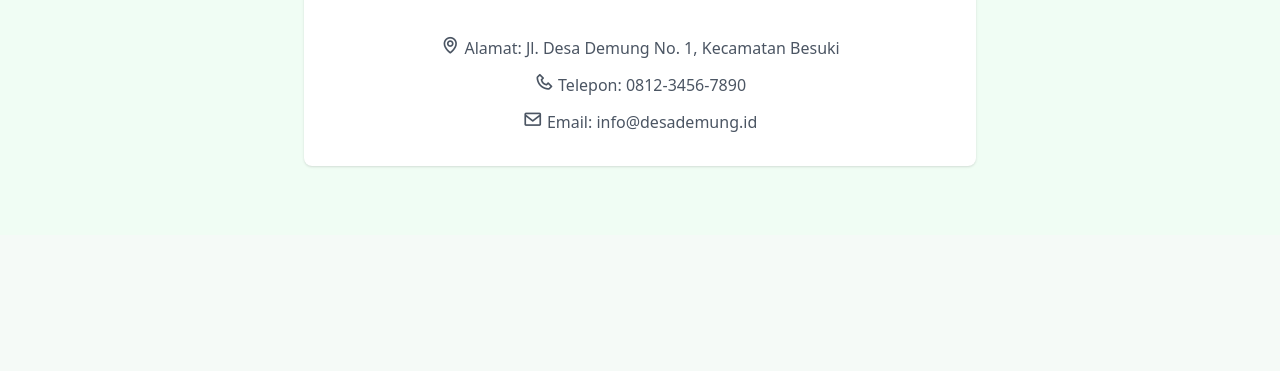
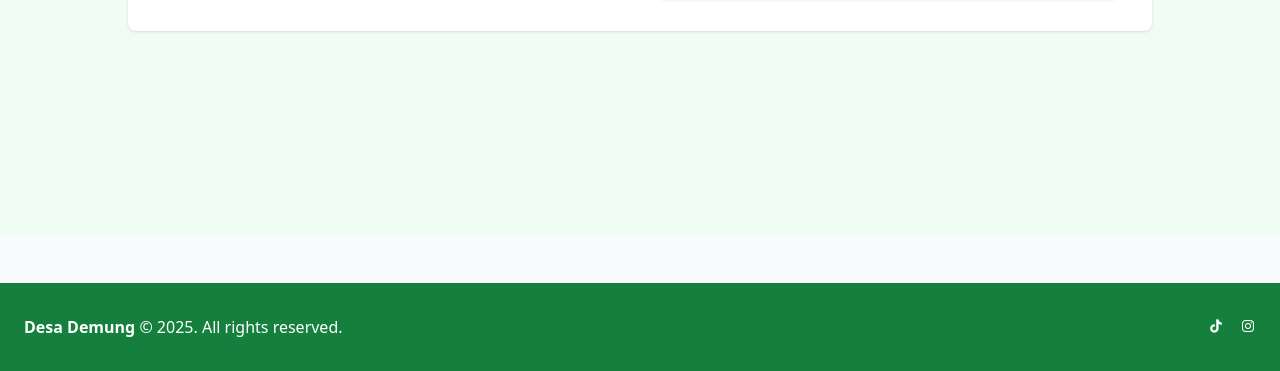
Before and after one commit to reyyyyyy18/kkn-desademung, a PHP site: page /kontak.php in a window 1280 px wide. Shown: the part 645-1016 px from the top of the page. Before the commit the page ends 813 px from the top, so only its background shows below. Run offline with PHP 8.4, Linux system fonts and the light colour scheme; some libraries are stand-ins or nearby versions.

Commit message:
menambah footer,favicon disetiap halaman dan maps di kontak

```diff
--- a/index.php
+++ b/index.php
@@ -13,6 +13,7 @@
     <!-- Flowbite CDN -->
     <link rel="stylesheet" href="https://cdnjs.cloudflare.com/ajax/libs/flowbite/2.2.1/flowbite.min.css" />
     <script src="https://cdnjs.cloudflare.com/ajax/libs/flowbite/2.2.1/flowbite.min.js"></script>
+    <link rel="shortcut icon" href="logo.svg" type="image/x-icon">
 </head>
 
 <body class="bg-gray-50">
--- a/kontak.php
+++ b/kontak.php
@@ -9,6 +9,7 @@
     <script src="https://cdn.tailwindcss.com"></script>
     <link rel="stylesheet" href="https://cdnjs.cloudflare.com/ajax/libs/flowbite/2.2.1/flowbite.min.css" />
     <script src="https://cdnjs.cloudflare.com/ajax/libs/flowbite/2.2.1/flowbite.min.js"></script>
+    <link rel="shortcut icon" href="logo.svg" type="image/x-icon">
 </head>
 
 <body class="bg-gray-50">
@@ -50,9 +51,11 @@
     </header>
 
     <section class="py-16 bg-green-50 min-h-screen">
-        <div class="container mx-auto px-6">
-            <h1 class="text-3xl font-bold text-green-700 mb-8 text-center">Kontak Desa Demung</h1>
-            <div class="max-w-2xl mx-auto bg-white rounded-lg shadow p-8">
+    <div class="container mx-auto px-6">
+        <h1 class="text-3xl font-bold text-green-700 mb-8 text-center">Kontak Desa Demung</h1>
+        <div class="max-w-5xl mx-auto bg-white rounded-lg shadow p-8 grid grid-cols-1 md:grid-cols-2 gap-8 items-start">
+            <!-- Form Kontak -->
+            <div>
                 <form>
                     <div class="mb-4">
                         <label class="block mb-2 text-sm font-medium text-green-700">Nama</label>
@@ -73,18 +76,31 @@
                             rows="5" placeholder="Tulis pesan Anda..."></textarea>
                     </div>
                     <button type="submit"
-                        class="bg-green-600 text-white px-6 py-2 rounded hover:bg-green-700">Kirim Pesan</button>
+                        class="bg-green-600 text-white px-6 py-2 rounded hover:bg-green-700 w-full">Kirim Pesan</button>
                 </form>
-                <div class="mt-8 text-center text-gray-600">
-                    <div class="flex flex-col items-center gap-2">
-                        <span><i class='bx bx-map text-xl'></i> Alamat: Jl. Desa Demung No. 1, Kecamatan Besuki</span>
-                        <span><i class='bx bx-phone text-xl'></i> Telepon: 0812-3456-7890</span>
-                        <span><i class='bx bx-envelope text-xl'></i> Email: info@desademung.id</span>
-                    </div>
-                </div>
+
+            </div>
+            <!-- Google Maps -->
+            <div class="w-full h-80 md:h-full rounded-lg overflow-hidden shadow">
+                <iframe
+                    src="https://www.google.com/maps/embed?pb=!1m18!1m12!1m3!1d3958.123456789!2d113.456789!3d-8.123456!2m3!1f0!2f0!3f0!3m2!1i1024!2i768!4f13.1!3m3!1m2!1s0x0%3A0x0!2sDesa%20Demung!5e0!3m2!1sid!2sid!4v1680000000000!5m2!1sid!2sid"
+                    width="100%" height="100%" style="border:0;" allowfullscreen="" loading="lazy" referrerpolicy="no-referrer-when-downgrade">
+                </iframe>
             </div>
         </div>
-    </section>
+    </div>
+</section>
+<footer class="bg-green-700 text-white py-8 mt-12">
+        <div class="container mx-auto px-6 flex flex-col md:flex-row justify-between items-center">
+            <div class="mb-4 md:mb-0">
+                <span class="font-bold">Desa Demung</span> &copy; <?= date('Y') ?>. All rights reserved.
+            </div>
+            <div class="flex gap-4">
+                <a href="#" class="hover:text-green-200"><i class='bx bxl-tiktok'></i></a>
+                <a href="#" class="hover:text-green-200"><i class='bx bxl-instagram'></i></a>
+            </div>
+        </div>
+    </footer>
 </body>
 
     <script>
```
Also changed, not shown: berita.php (+12 -1 lines), detail_berita.php (+12 -0 lines), perangkat.php (+12 -1 lines), potensi.php (+12 -1 lines), sejarah.php (+12 -1 lines), visi.php (+12 -1 lines), admin/uploads/BANG DAYAT.png (added), admin/uploads/baju kocambe.png (added), admin/uploads/bnag febri.jpg (added), admin/uploads/cover buku.jpg (added), admin/uploads/dibsontiger.png (added), admin/uploads/pp.jpg (added).
